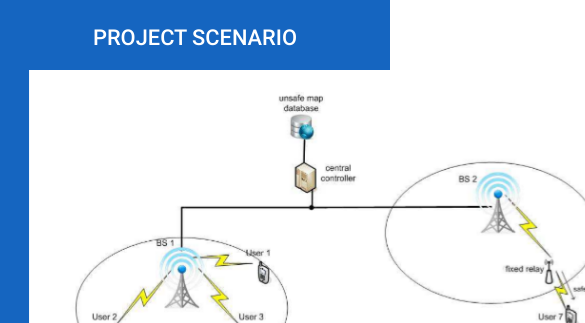
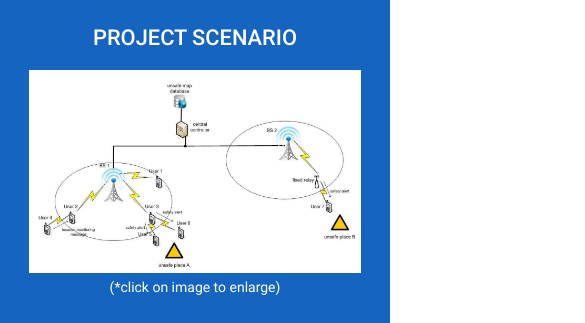
Before and after one commit to kajahno/swersd2d, a website: page index.html in a window 390 px wide. Shown: the part 1602-1925 px from the top of the page, 585 px wide, since content can reach past the window. Drawn offline with nearby package versions, Linux system fonts and the light colour scheme.

Commit message:
make-project-scenario-img-responsive

```diff
--- a/dev/sass/responsive.scss
+++ b/dev/sass/responsive.scss
@@ -12,6 +12,3 @@ h2 {
     font-size: 3.56rem;
   }
 }
-.icon-block .material-icons {
-  font-size: 3.56rem !important;
-}
--- a/dev/sass/style.scss
+++ b/dev/sass/style.scss
@@ -6,6 +6,9 @@
  * Made By MaterializeCSS.com
  */
 
+.icon-block .material-icons {
+  font-size: 3.56rem !important;
+}
 .text-uppercase {
   text-transform: uppercase;
 }
--- a/index.html
+++ b/index.html
@@ -98,7 +98,7 @@
         <div class="col s12 m12">
             <div class="container">
                 <h2>Project Scenario</h2>
-                <img class="center-block materialboxed" src="prod/img/project-scenario.png" width="600px" data-caption="Project Scenario" alt="Project Scenario">
+                <img class="center-block materialboxed responsive-img" src="prod/img/project-scenario.png" width="600px" data-caption="Project Scenario" alt="Project Scenario">
                 <div class="center-align"><h6> (*click on image to enlarge)</h6></div>
             </div>
         </div>
```
Also changed, not shown: prod/css/swerslte.css, prod/css/swerslte.min.css.
